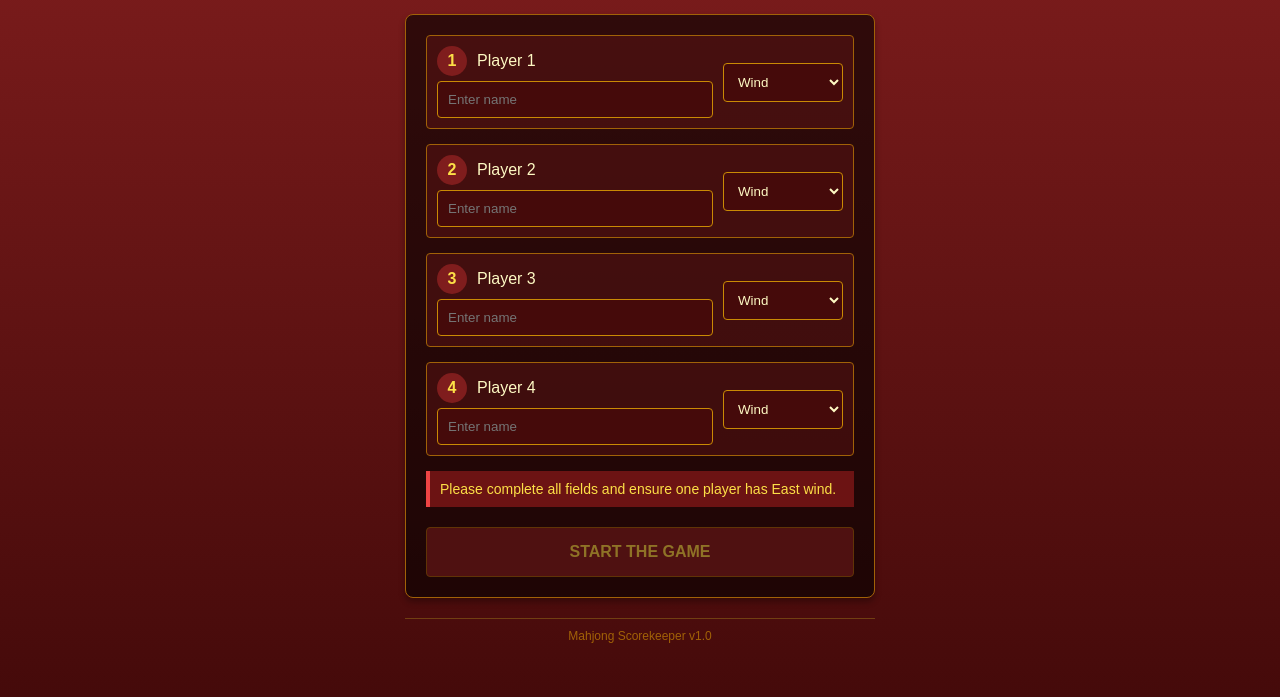
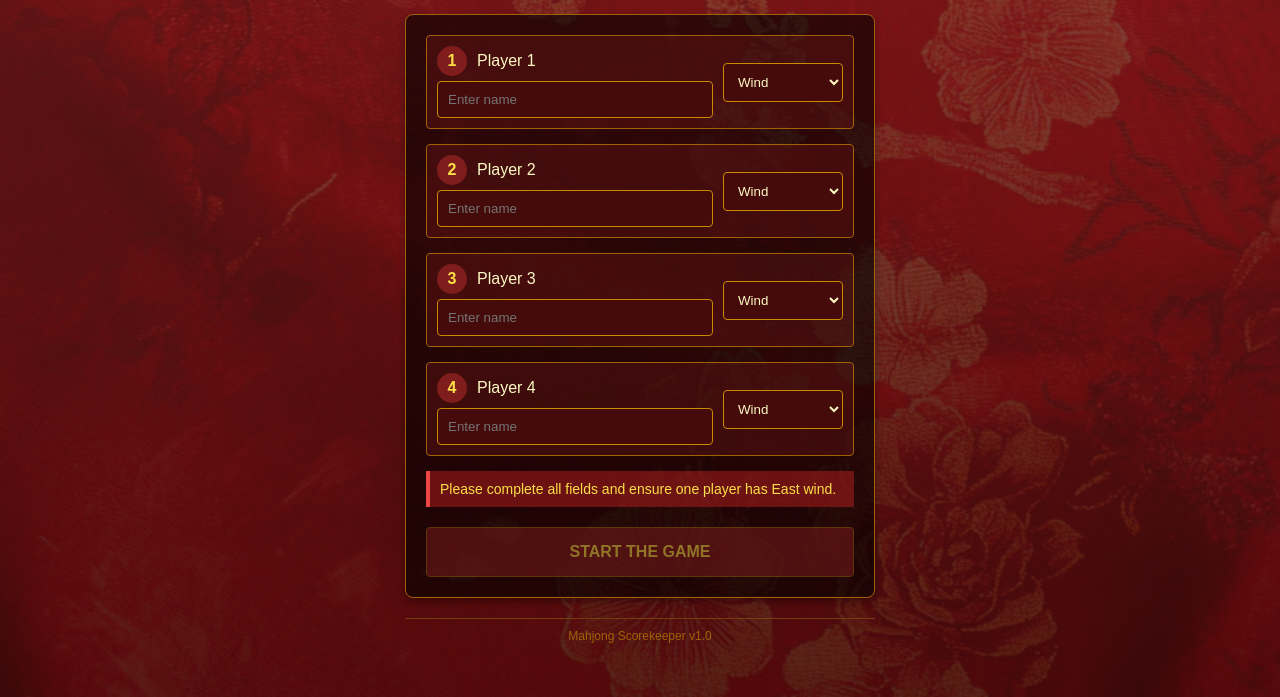
Before and after one commit to nefsetdeu/mahjong-scorekeeper-v2, a plain HTML site: page index.html in a window 1280 px wide. Shown: the part 103-800 px from the top of the page. Drawn offline with Linux system fonts and the light colour scheme.

Commit message:
Update styles.css

```diff
--- a/styles.css
+++ b/styles.css
@@ -7,7 +7,9 @@
 }
 
 body {
-  background: linear-gradient(to bottom, #7f1d1d, #450a0a);
+  background: linear-gradient(to bottom, rgba(127, 29, 29, 0.7), rgba(69, 10, 10, 0.8)),
+              url('mahjongback.jpg') no-repeat center center fixed;
+  background-size: cover;
   color: #fef9c3;
   min-height: 100vh;
   padding-bottom: 20px;
```
